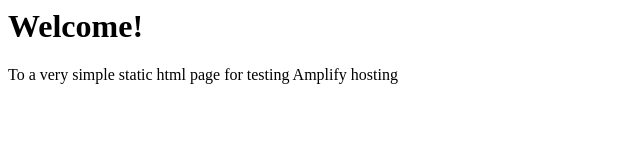
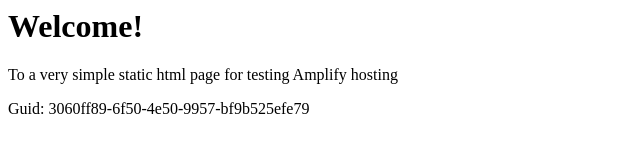
Before and after one commit to aws-aemilia-mxp/Github-PR-Commit-Integration-Test-DoNotTouch-Gith-P5X5MO5I-v1-prod-eu-south-1, a website: page src/index.html in a window 1280 px wide. Shown: the whole page, without its empty margins (0-640 px from the left). Drawn offline with Linux system fonts and the light colour scheme.

Commit message:
commit from integ tests

```diff
--- a/src/index.html
+++ b/src/index.html
@@ -1,3 +1,5 @@
+
+
 <html lang="en">
 
 <head>
@@ -10,6 +12,6 @@
 <body>
     <h1>Welcome!</h1>
     <p>To a very simple static html page for testing Amplify hosting</p>
-</body>
+    <p>Guid: 3060ff89-6f50-4e50-9957-bf9b525efe79</p></body>
 
 </html>
```
